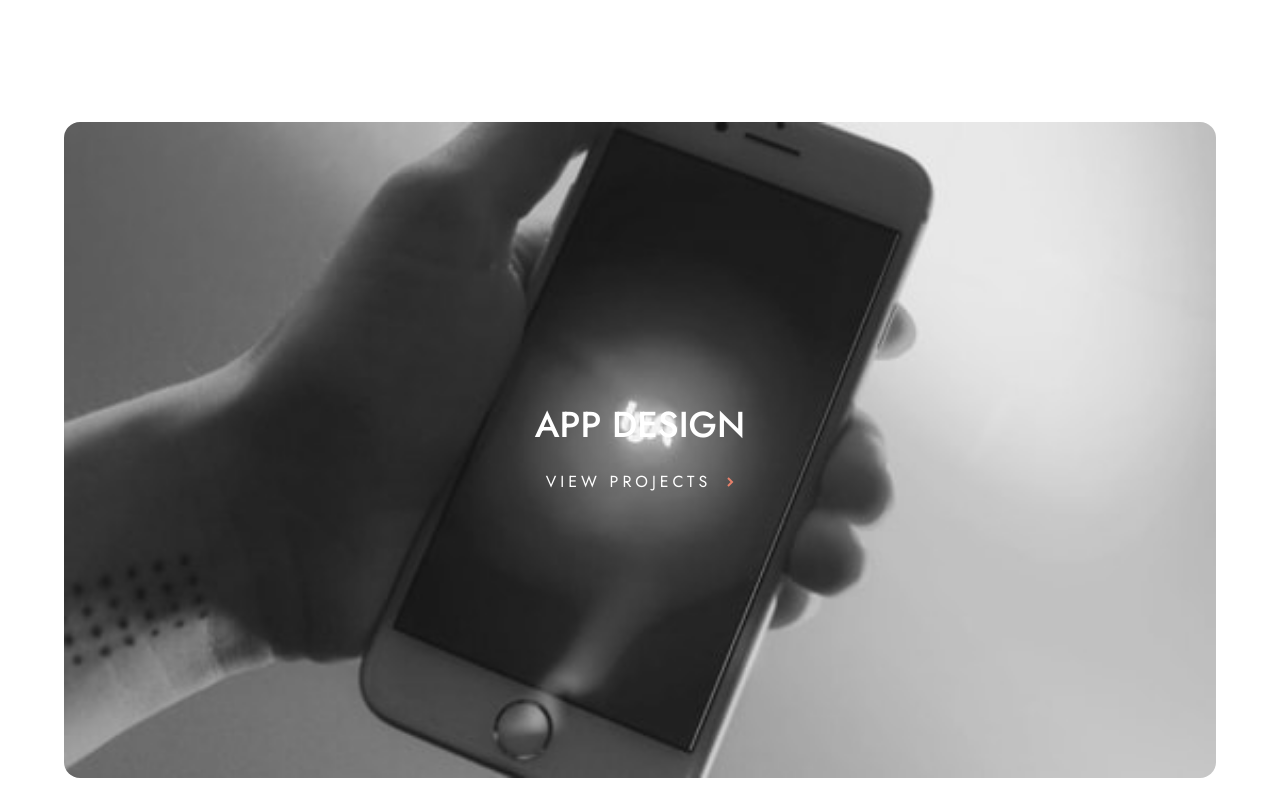
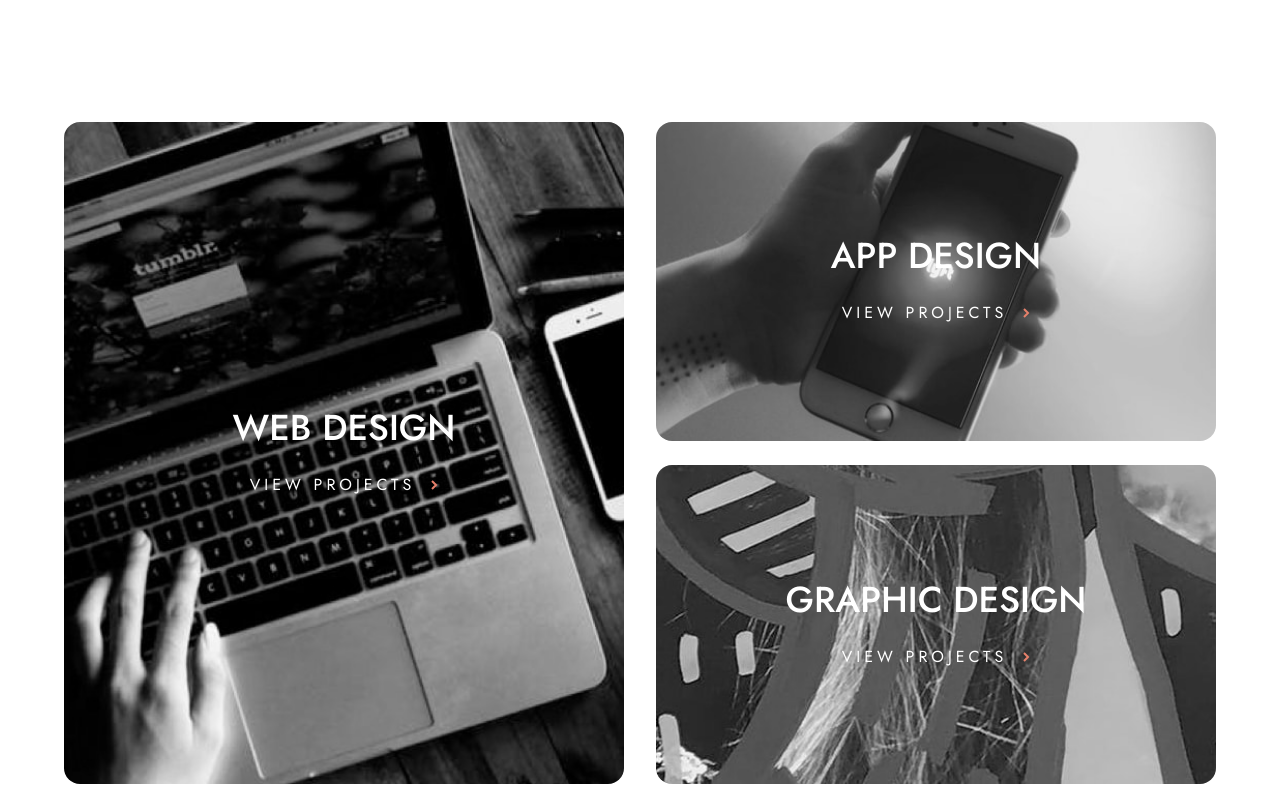
Before and after one commit to BParadowski/designo, a Next.js app: page / in a window 1280 px wide. Shown: the part 380-1180 px from the top of the page. Built offline with nearby package versions, Linux system fonts and the light colour scheme.

Commit message:
Add ImageLinks to the home page

```diff
--- a/app/components/shared/ImageLink.tsx
+++ b/app/components/shared/ImageLink.tsx
@@ -1,6 +1,7 @@
 import Link from "next/link";
 import Picture from "./Picture";
 import SvgIconRightArrow from "../svgs/IconRightArrow";
+import { ComponentProps } from "react";
 
 const data = {
   imageUrls: {
@@ -12,7 +13,7 @@ const data = {
     webDesign: {
       base: "/assets/home/mobile/image-web-design.jpg",
       sm: "/assets/home/tablet/image-web-design.jpg",
-      lg: "/assets/home/desktop/image-web-design.jpg",
+      lg: "/assets/home/desktop/image-web-design-small.jpg",
     },
     graphicDesign: {
       base: "/assets/home/mobile/image-graphic-design.jpg",
@@ -32,16 +33,35 @@ const data = {
   },
 };
 
+interface AlternativeUrls {
+  base?: string;
+  sm?: string;
+  md?: string;
+  lg?: string;
+  xl?: string;
+}
+
 interface ImageLinkProps {
   destination: "webDesign" | "appDesign" | "graphicDesign";
+  className?: ComponentProps<"a">["className"];
+  /**
+   * Allows to replace default images used within the component.
+   * @param {AlternativeUrls} urls - object defining new url {base?, sm?, md?, lg?, xl?}
+   */
+  alternativeUrls?: AlternativeUrls;
 }
 
-const ImageLink = ({ destination }: ImageLinkProps) => {
+const ImageLink = ({
+  destination,
+  className,
+  alternativeUrls,
+}: ImageLinkProps) => {
   return (
-    <Link href={data.destinationUrls[destination]}>
+    <Link href={data.destinationUrls[destination]} className={className}>
       <div className="group grid items-center overflow-hidden rounded-2xl">
         <Picture
           {...data.imageUrls[destination]}
+          {...alternativeUrls}
           className="z-0 col-span-full row-span-full"
         ></Picture>
         <div className="z-20 col-span-full row-span-full  text-center uppercase text-white ">
--- a/app/page.tsx
+++ b/app/page.tsx
@@ -27,7 +27,18 @@ export default function Home() {
             tempora! Hic quibusdam ab id explicabo sit iste soluta quidem magnam
             animi nostrum nemo, quos dignissimos, vero quis!
           </p>
-          <ImageLink destination="appDesign" />
+          <div className="grid gap-y-6 lg:grid-cols-2 lg:gap-x-8">
+            <ImageLink
+              destination="webDesign"
+              alternativeUrls={{
+                lg: "/assets/home/desktop/image-web-design-large.jpg",
+              }}
+              className="lg:row-span-2"
+            />
+            <ImageLink destination="appDesign" />
+            <ImageLink destination="graphicDesign" />
+          </div>
+
           <DesignerQualities />
         </div>
       </main>
```
Also changed, not shown: 1 other file (tests, documents, lock files or other folders).
